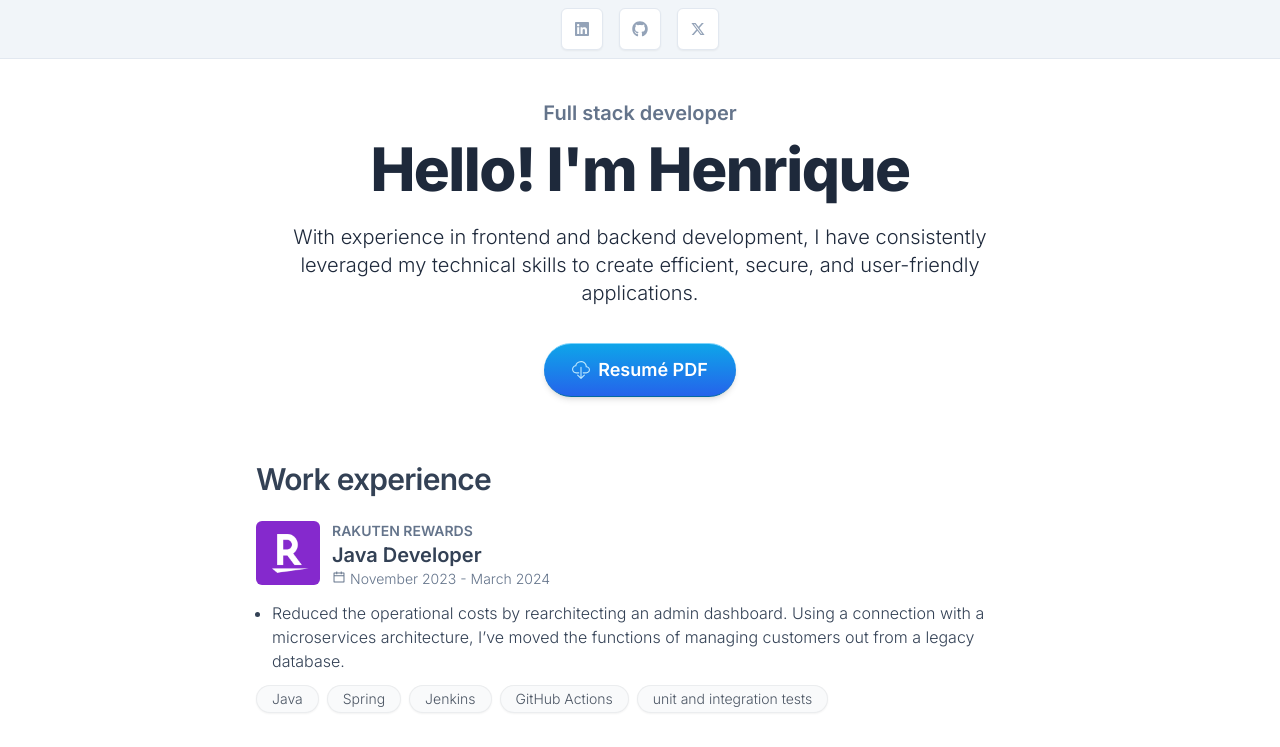
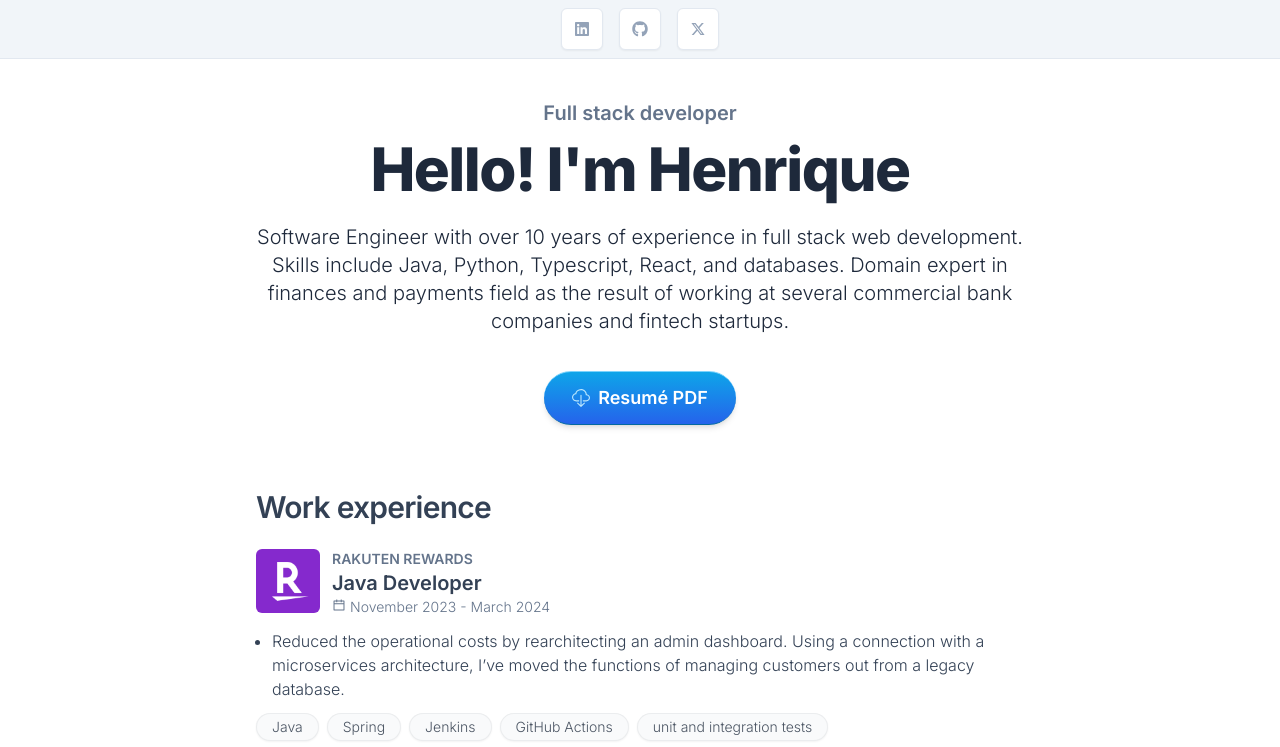
Before and after one commit to hrohden/hrohden.github.io, a React (Vite) app: page / in a window 1280 px wide. Shown: the top 747 px of the page. Built offline with nearby package versions, Linux system fonts and the light colour scheme.

Commit message:
Update Hero component description for clarity and detail; emphasize full stack experience and domain expertise

```diff
--- a/src/sections/Hero.tsx
+++ b/src/sections/Hero.tsx
@@ -10,9 +10,7 @@ const Hero = () => {
         Hello! I'm Henrique
       </h1>
       <p className="mb-6 text-center text-xl text-slate-800 dark:text-slate-200">
-        With experience in frontend and backend development, I have consistently
-        leveraged my technical skills to create efficient, secure, and
-        user-friendly applications.
+        Software Engineer with over 10 years of experience in full stack web development. Skills include Java, Python, Typescript, React, and databases. Domain expert in finances and payments field as the result of working at several commercial bank companies and fintech startups.
       </p>
       <HeroActionButton />
     </section>
```
